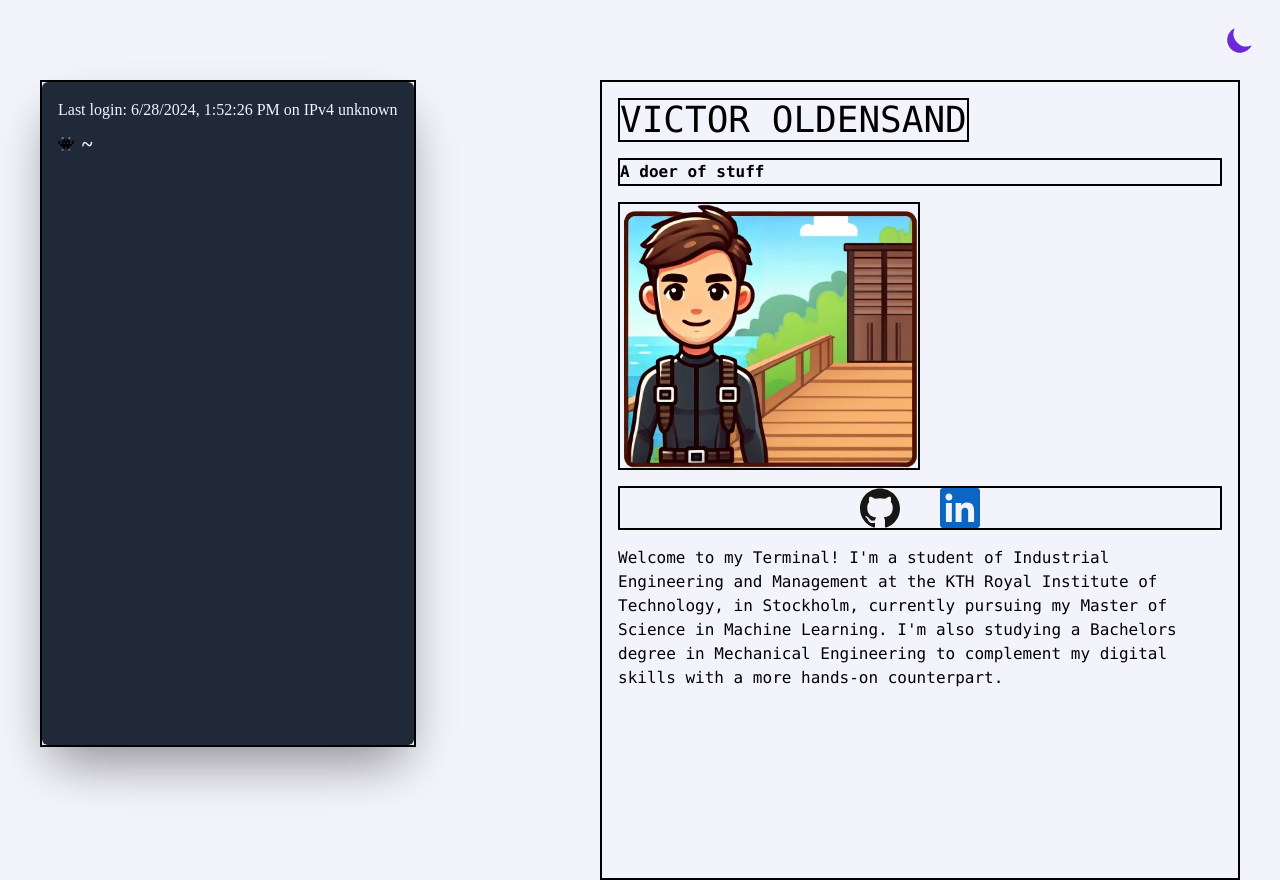
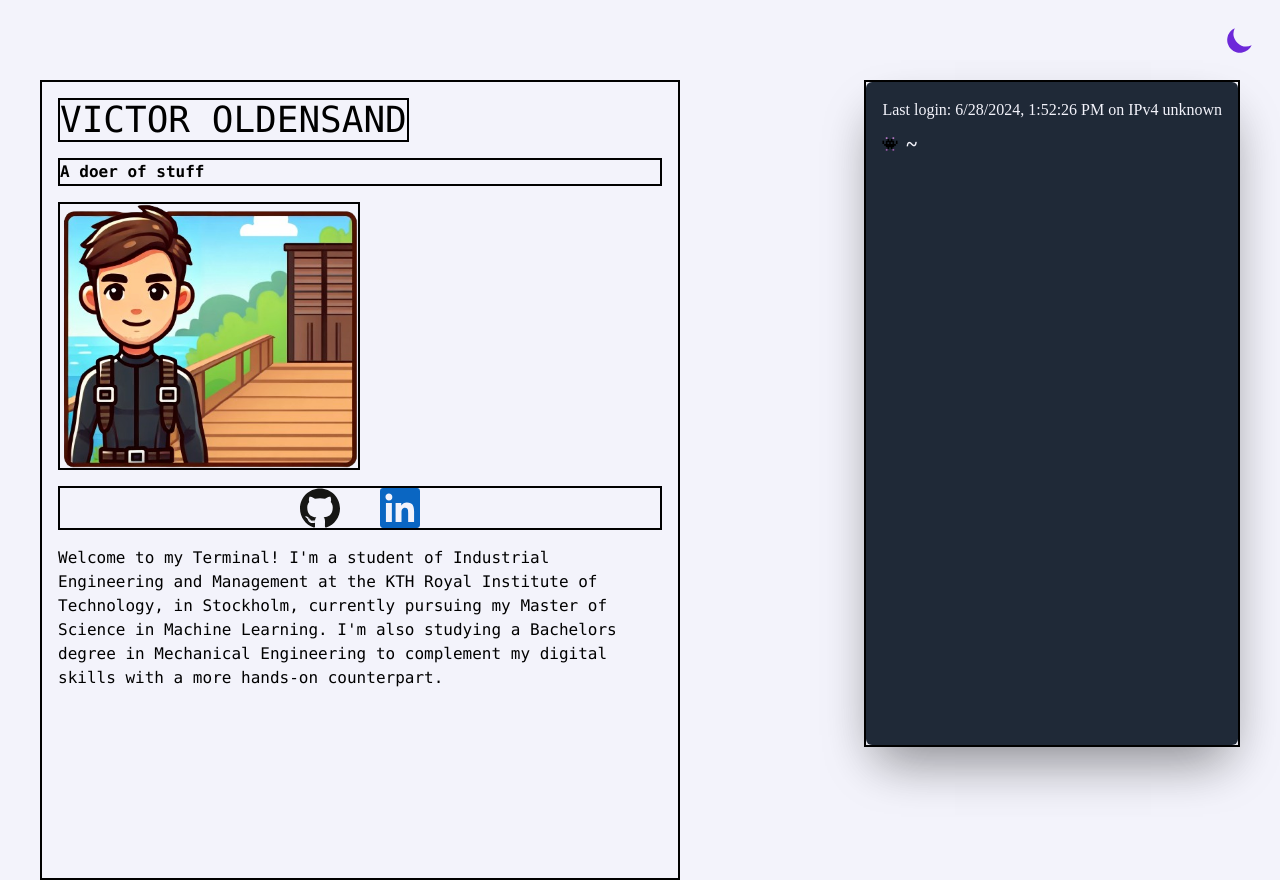
Before and after one commit to jurmy24/terminal-cv-website, a Vue app: page / in a window 1280 px wide. Built offline with nearby package versions, Linux system fonts and the light colour scheme; no server answers; a web font is replaced by a local one.

Commit message:
Style: I did something, can't recall

```diff
--- a/package.json
+++ b/package.json
@@ -24,6 +24,6 @@
     "postcss": "^8.4.38",
     "prettier": "^3.2.5",
     "tailwindcss": "^3.4.4",
-    "vite": "^5.3.1"
+    "vite": "^5.3.2"
   }
 }
--- a/src/App.vue
+++ b/src/App.vue
@@ -3,8 +3,8 @@
         <NavBar />
         <!-- Main Content -->
         <div class="w-screen h-screen flex items-start justify-center">
+            <About />
             <Terminal />
-            <About />
         </div>
     </div>
 </template>
--- a/src/components/About.vue
+++ b/src/components/About.vue
@@ -1,7 +1,7 @@
 <template>
     <!-- o h-screen flex-grow p-4 -->
     <div
-        class="absolute top-20 right-0 w-1/2 h-full overflow-y-auto mr-10 p-4 font-mono border-black border-2"
+        class="absolute top-20 left-10 w-1/2 h-full overflow-y-auto mr-10 p-4 font-mono border-black border-2"
     >
         <div class="flex flex-col space-y-4">
             <TitleComponent />
--- a/src/components/Terminal.vue
+++ b/src/components/Terminal.vue
@@ -1,5 +1,5 @@
 <template>
-    <div class="fixed left-10 h-5/6 shadow-2xl border-black border-2">
+    <div class="fixed right-10 h-5/6 shadow-2xl border-black border-2">
         <div
             class="h-full p-4 rounded-md shadow-2xl bg-terminalBgDark font-ProFontIIxNerdFontRegular text-terminalTextDark"
         >
--- a/tailwind.config.js
+++ b/tailwind.config.js
@@ -1,5 +1,7 @@
 /** @type {import('tailwindcss').Config} */
 export default {
+    mode: 'jit',
+    purge: ['./src/**/*.{vue,js,ts,jsx,tsx}', './index.html'],
     darkMode: 'class',
     content: ['./index.html', './src/**/*.{vue,js,ts,jsx,tsx}'],
     theme: {
```
Also changed, not shown: 1 other file (tests, documents, lock files or other folders).
